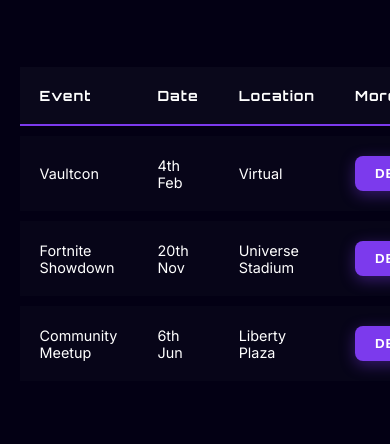
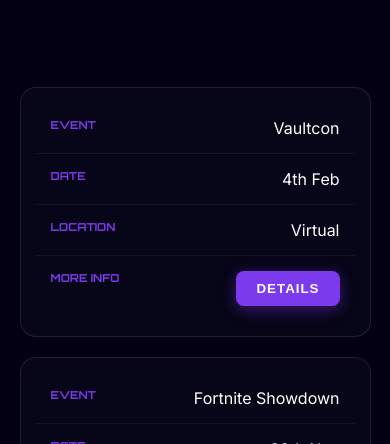
Before and after one commit to bluemoon-24/game_vault, a plain HTML site: page Community.html in a window 390 px wide. Shown: the part 400-844 px from the top of the page. Drawn offline with nearby package versions, Linux system fonts and the light colour scheme.

Commit message:
allignment issues fixed

```diff
--- a/Community.html
+++ b/Community.html
@@ -81,22 +81,24 @@
                 </thead>
                 <tbody>
                     <tr>
-                        <td>Vaultcon</td>
-                        <td>4th Feb</td>
-                        <td>Virtual</td>
-                        <td><button class="info-btn" data-event="Vaultcon">Details</button></td>
+                        <td data-label="Event">Vaultcon</td>
+                        <td data-label="Date">4th Feb</td>
+                        <td data-label="Location">Virtual</td>
+                        <td data-label="More Info"><button class="info-btn" data-event="Vaultcon">Details</button></td>
                     </tr>
                     <tr>
-                        <td>Fortnite Showdown</td>
-                        <td>20th Nov</td>
-                        <td>Universe Stadium</td>
-                        <td><button class="info-btn" data-event="Fortnite Showdown">Details</button></td>
+                        <td data-label="Event">Fortnite Showdown</td>
+                        <td data-label="Date">20th Nov</td>
+                        <td data-label="Location">Universe Stadium</td>
+                        <td data-label="More Info"><button class="info-btn"
+                                data-event="Fortnite Showdown">Details</button></td>
                     </tr>
                     <tr>
-                        <td>Community Meetup</td>
-                        <td>6th Jun</td>
-                        <td>Liberty Plaza</td>
-                        <td><button class="info-btn" data-event="Community Meetup">Details</button></td>
+                        <td data-label="Event">Community Meetup</td>
+                        <td data-label="Date">6th Jun</td>
+                        <td data-label="Location">Liberty Plaza</td>
+                        <td data-label="More Info"><button class="info-btn"
+                                data-event="Community Meetup">Details</button></td>
                     </tr>
                 </tbody>
             </table>
--- a/styles/Community.css
+++ b/styles/Community.css
@@ -251,9 +251,61 @@
     font-size: 2rem;
   }
 
-  .table-section table {
-    width: 100%;
-    font-size: 0.9rem;
+  /* Table Responsiveness: Stack columns into cards */
+  .table-section {
+    overflow-x: hidden;
+  }
+
+  .table-section table,
+  .table-section thead,
+  .table-section tbody,
+  .table-section th,
+  .table-section td,
+  .table-section tr {
+    display: block;
+  }
+
+  .table-section thead tr {
+    position: absolute;
+    top: -9999px;
+    left: -9999px;
+  }
+
+  .table-section tr {
+    border: 1px solid var(--surface-border);
+    margin-bottom: 20px;
+    background: rgba(255, 255, 255, 0.03);
+    border-radius: 16px;
+    padding: 15px;
+    transition: var(--transition);
+  }
+
+  .table-section td {
+    border: none;
+    position: relative;
+    padding: 15px 15px 15px 45%;
+    text-align: right;
+    border-bottom: 1px solid rgba(255, 255, 255, 0.05);
+  }
+
+  .table-section td:last-child {
+    border-bottom: none;
+  }
+
+  .table-section td::before {
+    content: attr(data-label);
+    position: absolute;
+    top: 15px;
+    left: 15px;
+    width: 40%;
+    padding-right: 10px;
+    white-space: nowrap;
+    text-align: left;
+    font-weight: 700;
+    font-family: 'Orbitron', sans-serif;
+    font-size: 11px;
+    color: var(--primary);
+    text-transform: uppercase;
   }
 
   .benefits h1,
@@ -266,7 +318,8 @@
   }
 
   .modal-content {
-    width: 90%;
+    width: 95%;
+    padding: 30px;
   }
 }
 
--- a/styles/about us.css
+++ b/styles/about us.css
@@ -156,13 +156,69 @@
     font-size: 20px;
   }
 
-  .branches p,
-  table th,
-  table td {
+  .branches p {
     font-size: 15px;
   }
 
+  /* Table Responsiveness: Stack columns into cards */
+  .table-section {
+    overflow-x: hidden;
+  }
+
+  table,
+  thead,
+  tbody,
+  th,
+  td,
+  tr {
+    display: block;
+  }
+
+  thead tr {
+    position: absolute;
+    top: -9999px;
+    left: -9999px;
+  }
+
+  tr {
+    border: 1px solid var(--surface-border);
+    margin-bottom: 20px;
+    background: rgba(255, 255, 255, 0.03);
+    border-radius: 16px;
+    padding: 15px;
+  }
+
+  td {
+    border: none;
+    position: relative;
+    padding: 15px 15px 15px 45%;
+    text-align: right;
+    border-bottom: 1px solid rgba(255, 255, 255, 0.05);
+    font-size: 14px;
+  }
+
+  td:last-child {
+    border-bottom: none;
+  }
+
+  td::before {
+    content: attr(data-label);
+    position: absolute;
+    top: 15px;
+    left: 15px;
+    width: 40%;
+    padding-right: 10px;
+    white-space: nowrap;
+    text-align: left;
+    font-weight: 700;
+    font-family: 'Orbitron', sans-serif;
+    font-size: 11px;
+    color: var(--primary);
+    text-transform: uppercase;
+  }
+
   .map-image {
+    display: flex;
     flex-direction: column;
     align-items: center;
   }
@@ -173,10 +229,6 @@
     height: 250px;
   }
 
-  table {
-    font-size: 14px;
-  }
-
   .table-section h2 {
     font-size: 22px;
   }
```
Also changed, not shown: About us.html (+9 -9 lines), styles/Order.css (+9 -0 lines).
